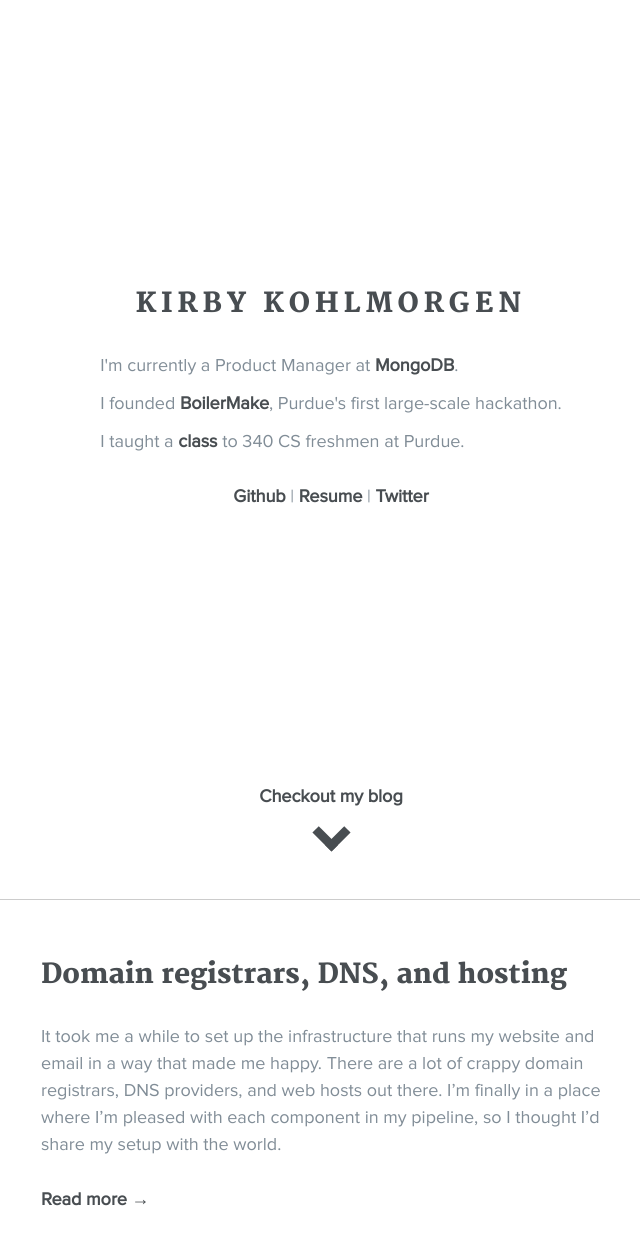
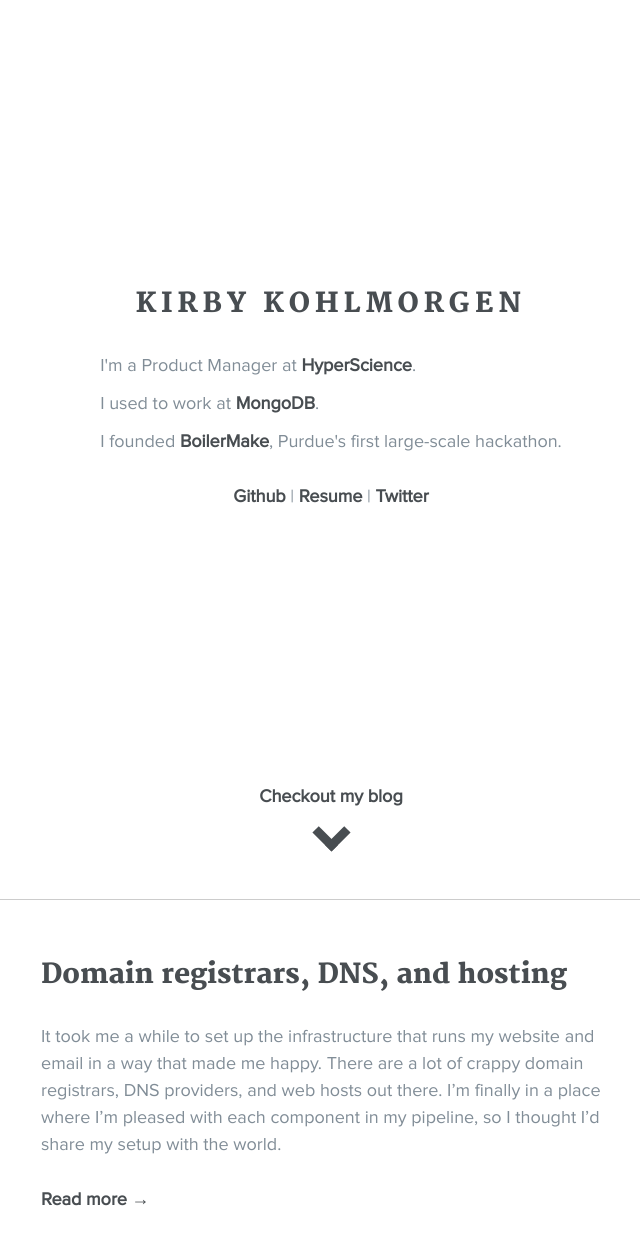
Before and after one commit to kirbyk/kirbyk.github.io, a Jekyll site: the page built from index.html, in a window 1280 px wide. Shown: the whole page, without its empty margins (309-949 px from the left). Built offline with Jekyll 4.4.1, drawn with Linux system fonts in a browser that asks for light colours.

Commit message:
Update job

```diff
--- a/_layouts/post.html
+++ b/_layouts/post.html
@@ -19,7 +19,7 @@
   <div class='post-footer'>
     <h4 class='post-author'>Kirby Kohlmorgen</h4>
     <div class='small-bio'>
-      Product Manager at <a href='https://twitter.com/MongoDB' target='_blank'>@MongoDB</a>. I love gold toe socks.
+      Product Manager at <a href='https://www.hyperscience.com/' target='_blank'>HyperScience</a>. I love fancy cocktails.
       <br />
       Follow me on Twitter <a href='https://twitter.com/_kirbyk' target='_blank'>here</a>.
     </div>
--- a/index.html
+++ b/index.html
@@ -7,18 +7,17 @@
       <div class='home-header-content'>
         <h1>Kirby Kohlmorgen</h1>
         <p>
-          I'm currently a Product Manager at
+          I'm a Product Manager at
+          <a href='https://www.hyperscience.com' target='_blank'>HyperScience</a>.
+        </p>
+        <p>
+          I used to work at
           <a href='https://www.mongodb.com' target='_blank'>MongoDB</a>.
         </p>
         <p>
           I founded
           <a href='http://boilermake.org' target='_blank'>BoilerMake</a>,
           Purdue's first large-scale hackathon.
-        </p>
-        <p>
-          I taught a
-          <a href='https://github.com/PurdueCS190/syllabus' target='_blank'>class</a>
-          to 340 CS freshmen at Purdue.
         </p>
         <p class='social'>
           <a href='https://github.com/kirbyk' target='_blank'>Github</a> |
```
Also changed, not shown: 4 other files.
